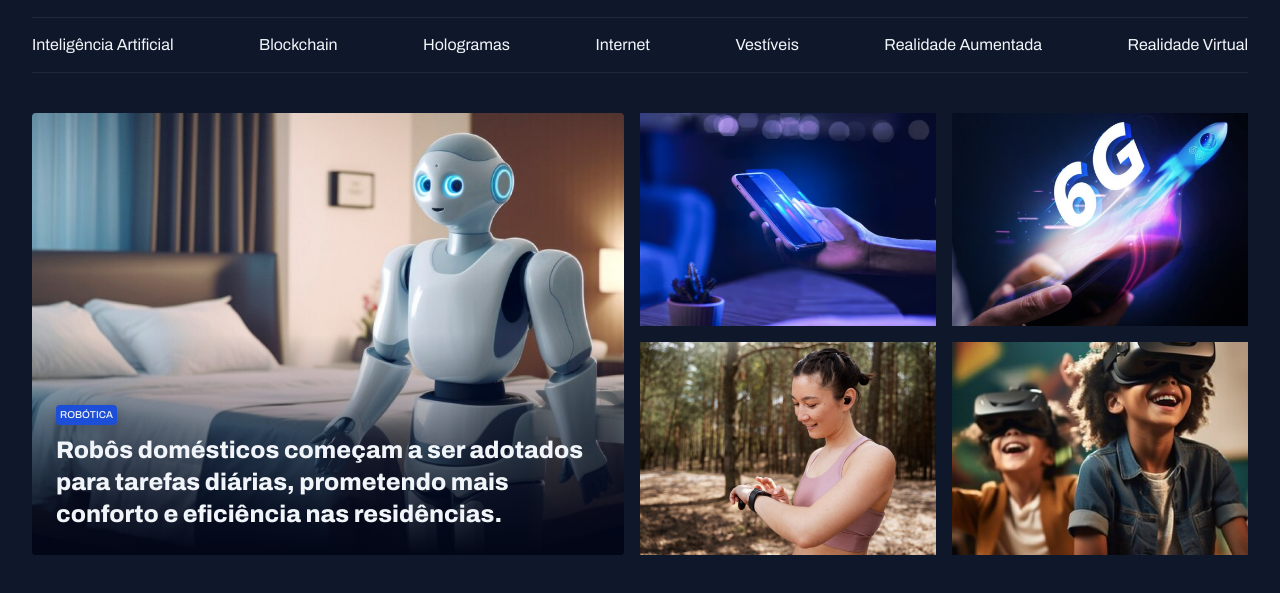
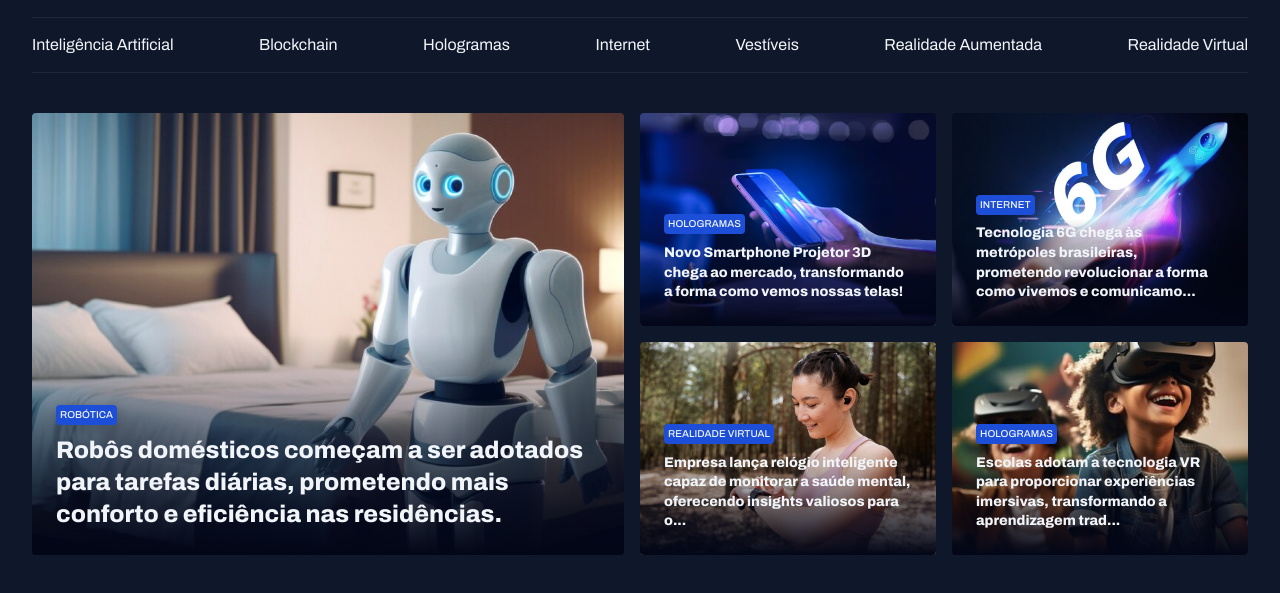
Before and after one commit to zateragalindo/projeto-portal-noticias, a plain HTML site: page index.html in a window 1280 px wide. Shown: the part 55-648 px from the top of the page. Drawn offline with Linux system fonts and the light colour scheme.

Commit message:
Finalizando a seção destaques

```diff
--- a/index.html
+++ b/index.html
@@ -44,7 +44,7 @@
   <main class="grid container">
     <section id="featured" class="grid grid-flow-col gap-16">
       <figure class="card">
-        <img src="./assets/image/image01.png" alt="">
+        <img src="./assets/image/image01.png" alt="Robôs domésticos começam a ser adotados para tarefas diárias, prometendo mais conforto e eficiência nas residências.">
 
         <figcaption>
           <span class="content-tag">Robótica</span>
@@ -54,22 +54,48 @@
         </figcaption>
       </figure>
 
-      <div class="grid grid-cols-2 gap-16" >
-        <div>
-          <img src="./assets/image/image02.png" alt="">
-        </div>
+      <div class="grid grid-cols-2 gap-16 " >
+        <figure class="card">
+          <img src="./assets/image/image02.png" alt="Novo Smartphone Projetor 3D chega ao mercado, transformando a forma como vemos nossas telas!">
 
-        <div>
-          <img src="./assets/image/image03.png" alt="">
-        </div>
+          <figcaption>
+            <span class="content-tag">Hologramas</span>
+            <h2 class="text-lg">
+              Novo Smartphone Projetor 3D chega ao mercado, transformando a forma como vemos nossas telas!
+            </h2>
+          </figcaption>
+        </figure>
 
-        <div>
-          <img src="./assets/image/image04.png" alt="">
-        </div>
+        <figure class="card">
+          <img src="./assets/image/image03.png" alt="Tecnologia 6G chega às metrópoles brasileiras, prometendo revolucionar a forma como vivemos e nos comunicamos.">
 
-        <div>
-          <img src="./assets/image/image05.png" alt="">
-        </div>
+          <figcaption>
+            <span class="content-tag">Internet</span>
+            <h2 class="text-lg">
+              Tecnologia 6G chega às metrópoles brasileiras, prometendo revolucionar a forma como vivemos e comunicamo...
+            </h2>
+          </figcaption>
+        </figure>
+
+        <figure class="card">
+          <img src="./assets/image/image04.png" alt="Empresa lança relógio inteligente capaz de monitorar a saúde mental, oferecendo insights valiosos para o bem-estar pessoal.">
+          <figcaption>
+            <span class="content-tag">Realidade virtual</span>
+            <h2 class="text-lg">
+              Empresa lança relógio inteligente capaz de monitorar a saúde mental, oferecendo insights valiosos para o...
+            </h2>
+          </figcaption>
+        </figure>
+
+        <figure class="card">
+          <img src="./assets/image/image05.png" alt="Escolas adotam a tecnologia VR para proporcionar experiências imersivas, transformando a aprendizagem tradicional.">
+          <figcaption>
+            <span class="content-tag">Hologramas</span>
+            <h2 class="text-lg">
+              Escolas adotam a tecnologia VR para proporcionar experiências imersivas, transformando a aprendizagem trad...
+            </h2>
+          </figcaption>
+        </figure>
       </div>
     </section>
   </main>
```
